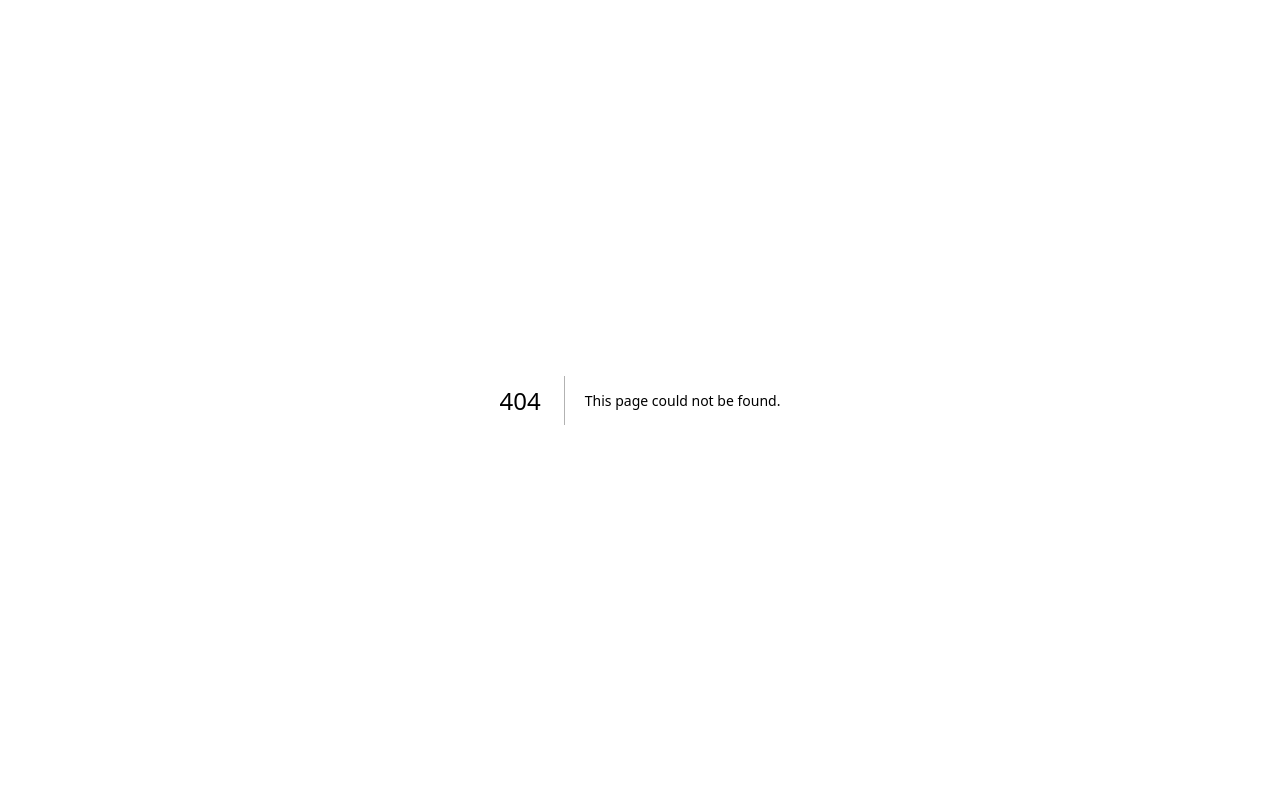
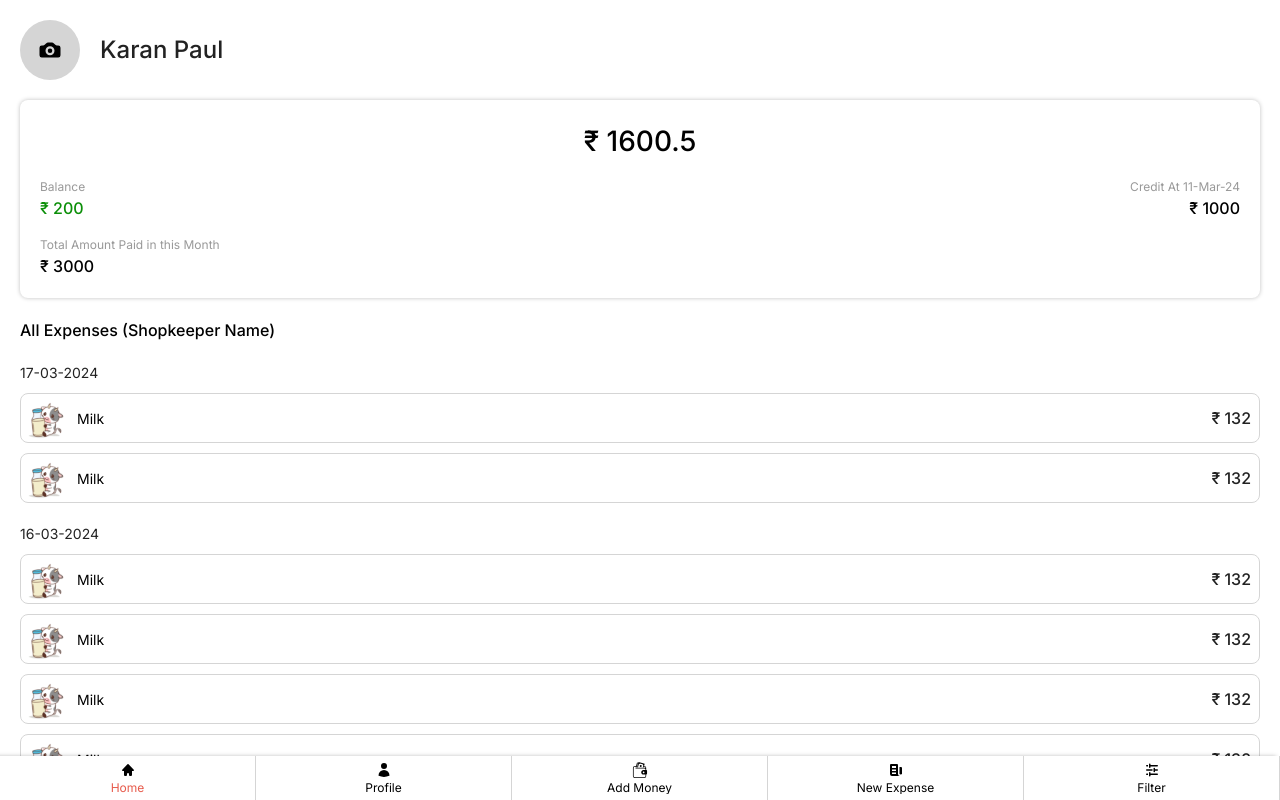
Before and after one commit to Karanpaul85/expencesapp, a Next.js app: page /details in a window 1280 px wide. Before the commit this address had no page. Built offline with nearby package versions, Linux system fonts and the light colour scheme.

Commit message:
create detail page

```diff
--- /dev/null
+++ b/src/app/details/page.jsx
@@ -0,0 +1,110 @@
+"use client";
+import FooterStickyButtons from "@/components/footerStickyBtns";
+import ItemsList from "@/components/itemsList";
+import ProfilePhotoName from "@/components/profilePhotoName";
+import TotalArea from "@/components/totalArea";
+
+const Details = () => {
+  const shopkeeper = true;
+  const expenseData = [
+    {
+      date: "17-03-2024",
+      dayExpense: [
+        {
+          item: "Milk",
+          itemPrice: 132,
+          shopkeeperName: "Rakesh",
+          itemIcon: "milk",
+          id: 1,
+        },
+        {
+          item: "Milk",
+          itemPrice: 132,
+          shopkeeperName: "Rakesh",
+          itemIcon: "milk",
+          id: 1,
+        },
+      ],
+    },
+    {
+      date: "16-03-2024",
+      dayExpense: [
+        {
+          item: "Milk",
+          itemPrice: 132,
+          shopkeeperName: "Rakesh",
+          itemIcon: "milk",
+          id: 1,
+        },
+        {
+          item: "Milk",
+          itemPrice: 132,
+          shopkeeperName: "Rakesh",
+          itemIcon: "milk",
+          id: 1,
+        },
+        {
+          item: "Milk",
+          itemPrice: 132,
+          shopkeeperName: "Rakesh",
+          itemIcon: "milk",
+          id: 1,
+        },
+        {
+          item: "Milk",
+          itemPrice: 132,
+          shopkeeperName: "Rakesh",
+          itemIcon: "milk",
+          id: 1,
+        },
+      ],
+    },
+    {
+      date: "15-03-2024",
+      dayExpense: [
+        {
+          item: "Milk",
+          itemPrice: 132,
+          shopkeeperName: "Rakesh",
+          itemIcon: "milk",
+          id: 1,
+        },
+        {
+          item: "Milk",
+          itemPrice: 132,
+          shopkeeperName: "Rakesh",
+          itemIcon: "milk",
+          id: 1,
+        },
+        {
+          item: "Milk",
+          itemPrice: 132,
+          shopkeeperName: "Rakesh",
+          itemIcon: "milk",
+          id: 1,
+        },
+        {
+          item: "Milk",
+          itemPrice: 132,
+          shopkeeperName: "Rakesh",
+          itemIcon: "milk",
+          id: 1,
+        },
+      ],
+    },
+  ];
+  return (
+    <>
+      <main className="w-full p-5 h-[calc(100vh-44px)] overflow-auto">
+        <ProfilePhotoName />
+        <TotalArea />
+        <div className="text-16 font-medium w-full mb-5">
+          All Expenses {shopkeeper && "(Shopkeeper Name)"}
+        </div>
+        <ItemsList items={expenseData} shopkeeper={shopkeeper} />
+      </main>
+      <FooterStickyButtons />
+    </>
+  );
+};
+export default Details;
--- a/src/app/profile/page.jsx
+++ b/src/app/profile/page.jsx
@@ -1,12 +1,15 @@
 "use client";
+import { useState } from "react";
 import Icon from "@/components/Icon";
 import CustomButton from "@/components/cutomButton";
 import Drower from "@/components/drower";
 import Layout from "@/components/layout";
 import TextField from "@/components/textFiled";
-import { useState } from "react";
+import { useRouter } from "next/navigation";
+import ProfilePhotoName from "@/components/profilePhotoName";
 
 const Profile = () => {
+  const router = useRouter();
   const [test, setTest] = useState("");
   const [isOpen, setIsOpen] = useState(false);
   const [drowerType, setDrowerType] = useState("");
@@ -14,25 +17,18 @@ const Profile = () => {
   const handleClick = (clickType) => {
     setDrowerType(clickType);
     setIsOpen(true);
+    router.push(`#${clickType}`, undefined, { shallow: true });
   };
   const handleChnage = () => {
     console.log("test");
   };
-  const renderDrowerFields = () => {
-    switch (drowerType) {
-      case "marritalStatus":
-        return "marritalStatus";
-        break;
-      case "gender":
-        return "gender";
-        break;
-      case "dependend":
-        return "dependend";
-        break;
-      case "area":
-        return "area";
-        break;
-      case "password":
+
+  const handleClose = () => {
+    setIsOpen(!isOpen);
+    router.back();
+  };
+
+  const renderPasswordDrower = () => {
     return (
       <>
         <TextField
@@ -73,26 +69,24 @@ const Profile = () => {
         />
       </>
     );
-        break;
-      default:
-        return "KP";
-        break;
-    }
+  };
+
+  const renderMarritalDrower = () => {
+    return "marritalStatus";
+  };
+
+  const renderGenderDrower = () => {
+    return "gender";
+  };
+  const renderDependendDrower = () => {
+    return "Dependend";
+  };
+  const renderAreaDrower = () => {
+    return "Area";
   };
   return (
-    <Layout headerText="Profile">
-      <div className="w-full flex items-center mb-5">
-        <input type="file" id="userPhoto" className="hidden" />
-        <label
-          className="w-[60px] h-[60px] rounded-full bg-lightGrey flex items-center justify-center"
-          htmlFor="userPhoto"
-        >
-          <Icon name="camera" classes="w-6 h-6" />
-        </label>
-        <div className="ml-5 font-medium text-28 text-darkBlack">
-          Karan Paul
-        </div>
-      </div>
+    <Layout headerText="Profile" setIsOpen={setIsOpen}>
+      <ProfilePhotoName />
       <form>
         <TextField
           variant="primary"
@@ -159,10 +153,14 @@ const Profile = () => {
       <Drower
         heading="Change Your Password"
         isOpenDrower={isOpen}
-        handleClose={() => setIsOpen(!isOpen)}
-        isFullHeight={false}
+        handleClose={handleClose}
+        isFullHeight={drowerType === "area" ? true : false}
       >
-        {renderDrowerFields()}
+        {drowerType === "password" && renderPasswordDrower()}
+        {drowerType === "marritalStatus" && renderMarritalDrower()}
+        {drowerType === "gender" && renderGenderDrower()}
+        {drowerType === "dependend" && renderDependendDrower()}
+        {drowerType === "area" && renderAreaDrower()}
       </Drower>
     </Layout>
   );
--- a/src/components/cutomButton.jsx
+++ b/src/components/cutomButton.jsx
@@ -8,6 +8,7 @@ export default function CustomButton({
   userDefineClasses = "",
   startAdornment = null,
   endAdornment = null,
+  isNoMargin = false,
 }) {
   const variantClasses = {
     primary: `transition hover:bg-primaryRedHover w-full bg-primaryRed text-center p-3 rounded-md text-primaryWhite ${
@@ -23,7 +24,7 @@ export default function CustomButton({
       "transition w-full bg-primaryWhite border border-lightGrey text-darkBlack text-left p-3 rounded-md",
   };
   return (
-    <div className="relative w-full mb-4">
+    <div className={`relative w-full ${isNoMargin ? "" : "mb-4"}`}>
       {startAdornment && (
         <div
           className={`flex absolute inset-y-0 left-0 items-center pl-3 pr-3 ${
@@ -58,7 +59,6 @@ export default function CustomButton({
           {endAdornment}
         </div>
       )}
-      <div className="relative"></div>
     </div>
   );
 }
--- a/src/components/drower.jsx
+++ b/src/components/drower.jsx
@@ -17,7 +17,7 @@ export default function Drower({
           isFullHeight ? "h-[calc(100vh-50px)]" : "h-fit rounded-t-lg"
         } ${isOpenDrower ? "bottom-0" : "-bottom-full"} `}
       >
-        {!isFullHeight && heading &&(
+        {!isFullHeight && heading && (
           <h4 className="font-medium text-16 mb-5">{heading}</h4>
         )}
         {children}
--- a/src/components/footerStickyBtns.jsx
+++ b/src/components/footerStickyBtns.jsx
@@ -1,39 +1,79 @@
+import Link from "next/link";
+import { useRouter, usePathname } from "next/navigation";
 import Icon from "./Icon";
-import CustomButton from "./cutomButton";
 
 export default function FooterStickyButtons() {
+  const router = useRouter();
+  const pathName = usePathname();
+  const handleClick = (clickType) => {
+    router.push(`#${clickType}`, undefined, { shallow: true });
+  };
   return (
     <div className="fixed bottom-0 left-0 flex justify-between w-full h-[44px] shadow-minus bg-primaryWhite">
-      <div className="w-1/5 flex items-center justify-center flex-col p-1 border-r border-lightGrey">
+      <Link
+        href="/details"
+        className={`${
+          pathName === "/details" ? "w-1/5" : "w-1/4"
+        } flex items-center justify-center flex-col p-1 border-r border-lightGrey`}
+      >
         <Icon name="home" />
-        <span className="text-12 leading-none truncate mt-1 w-full text-center">
+        <span
+          className={`text-12 leading-none truncate mt-1 w-full text-center ${
+            pathName === "/details" ? "text-primaryRed" : ""
+          }`}
+        >
           Home
         </span>
-      </div>
-      <div className="w-1/5 flex items-center justify-center flex-col p-1 border-r border-lightGrey">
+      </Link>
+      <Link
+        href="/profile"
+        className={`${
+          pathName === "/details" ? "w-1/5" : "w-1/4"
+        } flex items-center justify-center flex-col p-1 border-r border-lightGrey
+        `}
+      >
         <Icon name="user" />
-        <span className="text-12 leading-none truncate mt-1 w-full text-center">
+        <span
+          className={`text-12 leading-none truncate mt-1 w-full text-center ${
+            pathName === "/profile" ? "text-primaryRed" : ""
+          }`}
+        >
           Profile
         </span>
-      </div>
-      <div className="w-1/5 flex items-center justify-center flex-col p-1 border-r border-lightGrey">
+      </Link>
+      <Link
+        href="/addMoney"
+        className={`${
+          pathName === "/details" ? "w-1/5" : "w-1/4"
+        } flex items-center justify-center flex-col p-1 border-r border-lightGrey`}
+      >
         <Icon name="wallet-money-icon" />
         <span className="text-12 leading-none truncate mt-1 w-full text-center">
           Add Money
         </span>
-      </div>
-      <div className="w-1/5 flex items-center justify-center flex-col p-1 border-r border-lightGrey">
+      </Link>
+      <Link
+        href="/addExpense"
+        className={`${
+          pathName === "/details" ? "w-1/5" : "w-1/4"
+        } flex items-center justify-center flex-col p-1 border-r border-lightGrey`}
+      >
         <Icon name="bill" />
         <span className="text-12 leading-none truncate mt-1 w-full text-center">
           New Expense
         </span>
-      </div>
-      <div className="w-1/5 flex items-center justify-center flex-col p-1 border-r border-lightGrey">
-        <Icon name="filter" />
-        <span className="text-12 leading-none truncate mt-1 w-full text-center">
-          Filter
-        </span>
-      </div>
+      </Link>
+      {pathName === "/details" && (
+        <div
+          className="w-1/5 flex items-center justify-center flex-col p-1 border-r border-lightGrey cursor-pointer"
+          onClick={() => handleClick("filter")}
+        >
+          <Icon name="filter" />
+          <span className="text-12 leading-none truncate mt-1 w-full text-center">
+            Filter
+          </span>
+        </div>
+      )}
     </div>
   );
 }
--- /dev/null
+++ b/src/components/itemsList.jsx
@@ -0,0 +1,47 @@
+import Icon from "./Icon";
+
+const ItemsList = ({ items, shopkeeper }) => {
+  return (
+    <>
+      {items?.length &&
+        items?.map((day, index) => {
+          return (
+            <div
+              className={`flex flex-col w-full ${
+                items.length - 1 !== index ? "mb-5" : ""
+              }`}
+              key={day.date}
+            >
+              <div className="text-14 text-darkBlack mb-2.5">{day.date}</div>
+              {day?.dayExpense.map((item, itemIndex) => {
+                return (
+                  <div
+                    className={`flex justify-between rounded-lg h-[50px] relative pl-14 border border-lightGrey overflow-hidden ${
+                      day.dayExpense.length - 1 !== itemIndex ? "mb-2.5" : ""
+                    }`}
+                    key={item.id}
+                  >
+                    <div className="w-[50px] h-[50px] absolute top-0 left-0 flex items-center justify-center">
+                      <Icon name={item?.itemIcon} classes="w-12 h-12" />
+                    </div>
+                    <div className="flex flex-col justify-center h-full">
+                      <div className="text-14">{item?.item}</div>
+                      {!shopkeeper && (
+                        <div className="text-12 text-darkgrey">
+                          {item?.shopkeeperName}
+                        </div>
+                      )}
+                    </div>
+                    <div className="flex h-full pr-2 items-center text-darkBlack font-medium text-16">
+                      ₹ {item?.itemPrice}
+                    </div>
+                  </div>
+                );
+              })}
+            </div>
+          );
+        })}
+    </>
+  );
+};
+export default ItemsList;
--- a/src/components/layout.js
+++ b/src/components/layout.js
@@ -1,10 +1,10 @@
 import FooterStickyButtons from "./footerStickyBtns";
 import StickyHeader from "./stickyHeader";
 
-export default function Layout({ headerText, children }) {
+export default function Layout({ headerText, setIsOpen, children }) {
   return (
     <>
-      <StickyHeader headerText={headerText} />
+      <StickyHeader headerText={headerText} setIsOpen={setIsOpen} />
       <main className="w-full p-5 mt-[44px] h-[calc(100vh-88px)]">
         {children}
       </main>
--- /dev/null
+++ b/src/components/profilePhotoName.jsx
@@ -0,0 +1,38 @@
+"use client";
+import { useState } from "react";
+import Icon from "./Icon";
+import CustomButton from "./cutomButton";
+
+export default function ProfilePhotoName() {
+  const [showMonth, setShowMonth] = useState(false);
+  return (
+    <div className="w-full flex items-center justify-between mb-5">
+      <div className="flex items-center">
+        <input type="file" id="userPhoto" className="hidden" />
+        <label
+          className="w-[60px] h-[60px] rounded-full bg-lightGrey flex items-center justify-center"
+          htmlFor="userPhoto"
+        >
+          <Icon name="camera" classes="w-6 h-6" />
+        </label>
+        <div className="ml-5 font-medium text-24 text-darkBlack">
+          Karan Paul
+        </div>
+      </div>
+      {showMonth && (
+        <div>
+          <CustomButton
+            type="button"
+            id="month"
+            buttonText="Current Month"
+            variant="withoutline"
+            userDefineClasses="text-14 m-0"
+            endAdornment={<Icon name="chevron-down" classes="w-6 h-6" />}
+            isNoMargin={true}
+            onclick={(e) => handleClick("area")}
+          />
+        </div>
+      )}
+    </div>
+  );
+}
--- a/src/components/stickyHeader.jsx
+++ b/src/components/stickyHeader.jsx
@@ -1,12 +1,15 @@
 "use client";
+import { useRouter } from "next/navigation";
 import Icon from "./Icon";
 
-export default function StickyHeader({ headerText }) {
+export default function StickyHeader({ headerText, setIsOpen }) {
+  const router = useRouter();
   const handleBackArrow = () => {
-    console.log("clicked");
+    setIsOpen(false);
+    router.back();
   };
   return (
-    <div className="fixed top-0 left-0 w-full h-[44px] flex items-center pl-5 pr-5 shadow-plus bg-primaryWhite">
+    <div className="fixed top-0 left-0 w-full h-[44px] flex items-center pl-5 pr-5 shadow-plus bg-primaryWhite cursor-pointer">
       <div
         className="w-[44px] h-full flex items-center"
         onClick={handleBackArrow}
--- /dev/null
+++ b/src/components/totalArea.jsx
@@ -0,0 +1,45 @@
+const TotalArea = () => {
+  const totalData = {
+    total: 1600.5,
+    balance: 200,
+    lastAmountCredit: {amount:1000, date:"11-mar-24"},
+    monthCredit: 3000,
+    shopkeeper: true,
+  };
+  return (
+    <div
+      className={`w-full rounded-lg shadow-all ${
+        totalData.shopkeeper ? "p-5" : "pt-10 pb-10 pl-5 pr-5"
+      } mb-5`}
+    >
+      <div className="w-full text-28 font-medium justify-center text-center">
+        ₹ {totalData?.total}
+      </div>
+      {totalData?.shopkeeper && (
+        <div className="w-full flex justify-between flex-wrap mt-4">
+          <div className="w-1/2">
+            <div className="text-darkgrey text-12">Balance</div>
+            <div
+              className={`${
+                totalData.balance > 0 ? "text-green" : "text-primaryRed"
+              } font-medium`}
+            >
+              ₹ {totalData.balance}
+            </div>
+          </div>
+          <div className="w-1/2 flex flex-col items-end">
+            <div className="text-darkgrey text-12 capitalize">Credit at {totalData.lastAmountCredit.date}</div>
+            <div className=" font-medium">₹ {totalData.lastAmountCredit.amount}</div>
+          </div>
+          <div className="w-full mt-4">
+            <div className="text-darkgrey text-12">
+              Total Amount Paid in this Month
+            </div>
+            <div className=" font-medium">₹ {totalData.monthCredit}</div>
+          </div>
+        </div>
+      )}
+    </div>
+  );
+};
+export default TotalArea;
--- a/tailwind.config.js
+++ b/tailwind.config.js
@@ -18,12 +18,14 @@ module.exports = {
       primaryRedHover: "#C23A33",
       primaryWhite: "#fff",
       lightGrey: "#d5d5d5",
-      darkgrey: "#ccc",
+      darkgrey: "#999",
       darkBlack: "#222",
+      green: "#0C8F09",
     },
     boxShadow: {
       minus: "-4px 0px 4px rgba(0,0,0,0.25);",
       plus: "4px 0px 4px rgba(0,0,0,0.25);",
+      all: "0px 0px 4px rgba(0,0,0,0.25);",
     },
     fontSize: {
       10: "0.625rem",
```
Also changed, not shown: public/icons/milk.svg (added), 1 other file (tests, documents, lock files or other folders). Lines whose indentation alone changed are shown as unchanged.
